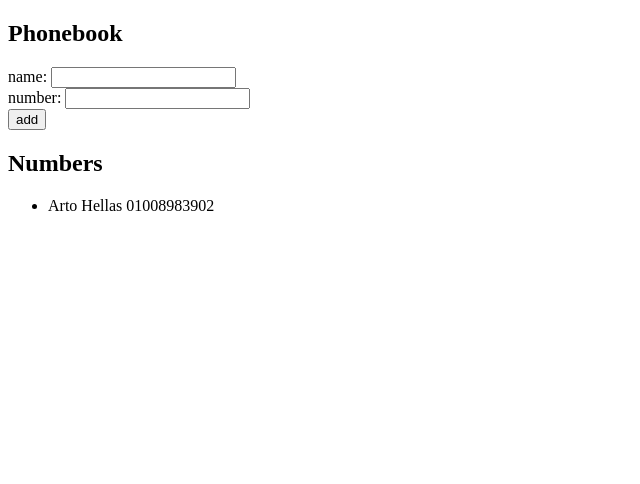
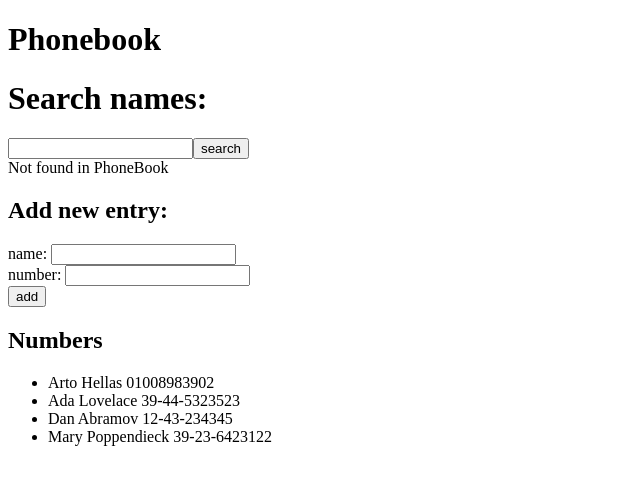
Before and after one commit to ABfathy/main-FSO, a React (Vite) app in the folder part-2/phoneBook/: page / in a window 1280 px wide. Shown: the top 484 px of the page, without its empty margins (0-640 px from the left). Built offline with nearby package versions, Linux system fonts and the light colour scheme.

Commit message:
solved till 2.10

```diff
--- a/part-2/phoneBook/src/App.jsx
+++ b/part-2/phoneBook/src/App.jsx
@@ -1,75 +1,26 @@
 import { useState } from 'react'
-
+import Search  from './Search.jsx'
+import DisplayAll from './DisplayAll.jsx'
+import Display from './Display.jsx'
 
 
 const App = () => {
+
   const [persons, setPersons] = useState([
-    { name: 'Arto Hellas' , number: '01008983902'}
+    { name: 'Arto Hellas' , number: '01008983902' , id: '0'},
+    { name: 'Ada Lovelace', number: '39-44-5323523' , id : '1'},
+    { name: 'Dan Abramov', number: '12-43-234345' , id : '2' },
+    { name: 'Mary Poppendieck', number: '39-23-6423122' , id : '3'}
   ])
 
-  const [newName, setNewName] = useState('')
-  const [newNumber, setNewNumber] = useState('')
-
-
-  const handleSubmit = (event) => {
-    event.preventDefault()
-
-    const newPerson = {
-      name: newName,
-      number: newNumber
-    }
-
-    const isDuplicated = persons.some(person => JSON.stringify(person) === JSON.stringify(newPerson))
-
-    if(isDuplicated){
-      alert(`${newPerson.name} is already in the phonebook`)
-      return;
-    }
-
-    if(!newPerson.name || !newPerson.number){
-      alert('complete all fields to add to the phonebook')
-      return;
-    }
-
-    setPersons(persons.concat(newPerson))
-    setNewName('')
-    setNewNumber('')
-
-   }
-
-
-  const handleChangeName = (event) => {
-
-    setNewName(event.target.value)
-
-  }
-
-
-  const handleChangeNumber = (event) => {
-
-    setNewNumber(Number(event.target.value))
-
-  }
-
   return (
-    <div>
-      <h2>Phonebook</h2>
-      <form onSubmit={handleSubmit}>
-        <div>
-          name: <input value={newName} onChange={handleChangeName}/>
-        </div>
-        <div>
-          number: <input type="number" value={newNumber} onChange={handleChangeNumber}/>
-        </div>
-        <div>
-          <button type="submit">add</button>
-        </div>
-      </form>
-      <h2>Numbers</h2>
-      <ul>
-      {persons.map(person=><li key={person.name}>{person.name} {person.number}</li> )}
-      </ul>
-    </div>
+    <>
+      <h1>Phonebook</h1>
+      <Search persons={persons}/>
+      <Display persons={persons} setPersons={setPersons}/>
+      <DisplayAll persons={persons}/>
+    </>
   )
 }
+
 export default App
--- /dev/null
+++ b/part-2/phoneBook/src/Display.jsx
@@ -0,0 +1,70 @@
+import { useState } from "react"
+
+const Display = ({ persons , setPersons }) =>{
+
+    const [newName, setNewName] = useState('')
+    const [newNumber, setNewNumber] = useState('')
+
+    const handleSubmit = (event) => {
+        event.preventDefault()
+
+        const newPerson = {
+          name: newName,
+          number: newNumber,
+          id: String(persons.length + 1)
+
+        }
+
+        const isDuplicated = persons.some(person => JSON.stringify(person) === JSON.stringify(newPerson))
+
+        if(isDuplicated){
+          alert(`${newPerson.name} is already in the phonebook`)
+          return;
+        }
+
+        if(!newPerson.name || !newPerson.number){
+          alert('complete all fields to add to the phonebook')
+          return;
+        }
+
+        setPersons(persons.concat(newPerson))
+        setNewName('')
+        setNewNumber('')
+
+       }
+
+
+      const handleChangeName = (event) => {
+
+        setNewName(event.target.value)
+
+      }
+
+
+      const handleChangeNumber = (event) => {
+
+        setNewNumber(Number(event.target.value))
+
+      }
+
+      return (
+        <>
+        <h2>Add new entry: </h2>
+        <form onSubmit={handleSubmit}>
+        <div>
+          name: <input value={newName} onChange={handleChangeName}/>
+        </div>
+        <div>
+          number: <input type="number" value={newNumber} onChange={handleChangeNumber}/>
+        </div>
+        <div>
+          <button type="submit">add</button>
+        </div>
+        </form>
+        </>
+
+      )
+
+}
+
+export default Display
--- /dev/null
+++ b/part-2/phoneBook/src/DisplayAll.jsx
@@ -0,0 +1,18 @@
+
+const DisplayAll = ({ persons }) => {
+
+    console.log(persons);
+    return(
+
+
+        <>
+        <h2>Numbers</h2>
+        <ul>
+        {persons.map(person => <li key={person.id}>{person.name} {person.number}</li> )}
+        </ul>
+        </>
+    )
+
+}
+
+export default DisplayAll
--- /dev/null
+++ b/part-2/phoneBook/src/Search.jsx
@@ -0,0 +1,40 @@
+import { useState } from "react"
+
+
+const Search = ({ persons }) => {
+
+    const [newSearch, setNewSearch] = useState('')
+    const [foundPerson , setFoundPerson] = useState({})
+    const [searchBool , setSearchBool] = useState(false)
+
+    const handleChangeSearch = (event) => {
+
+      setNewSearch(event.target.value)
+      setSearchBool(false)
+
+    }
+
+    const searchPerson = () => {
+
+      const foundSearch = persons.find(person => person.name.toLowerCase() === newSearch.toLowerCase() || person.number === newSearch );
+      setSearchBool(true)
+      if(!foundSearch){
+        setSearchBool(false)
+      }
+      setFoundPerson(foundSearch)
+      setNewSearch('')
+    }
+
+    return(
+
+        <>
+        <h1>Search names: </h1>
+        <input value={newSearch} onChange={handleChangeSearch}/>
+        <button onClick={searchPerson}>search</button>
+        <div>{searchBool ? `${ ' Name: ' + foundPerson.name} ${ ' Number: ' + foundPerson.number}` : 'Not found in PhoneBook'}</div>
+        </>
+    )
+
+}
+
+export default Search
```
